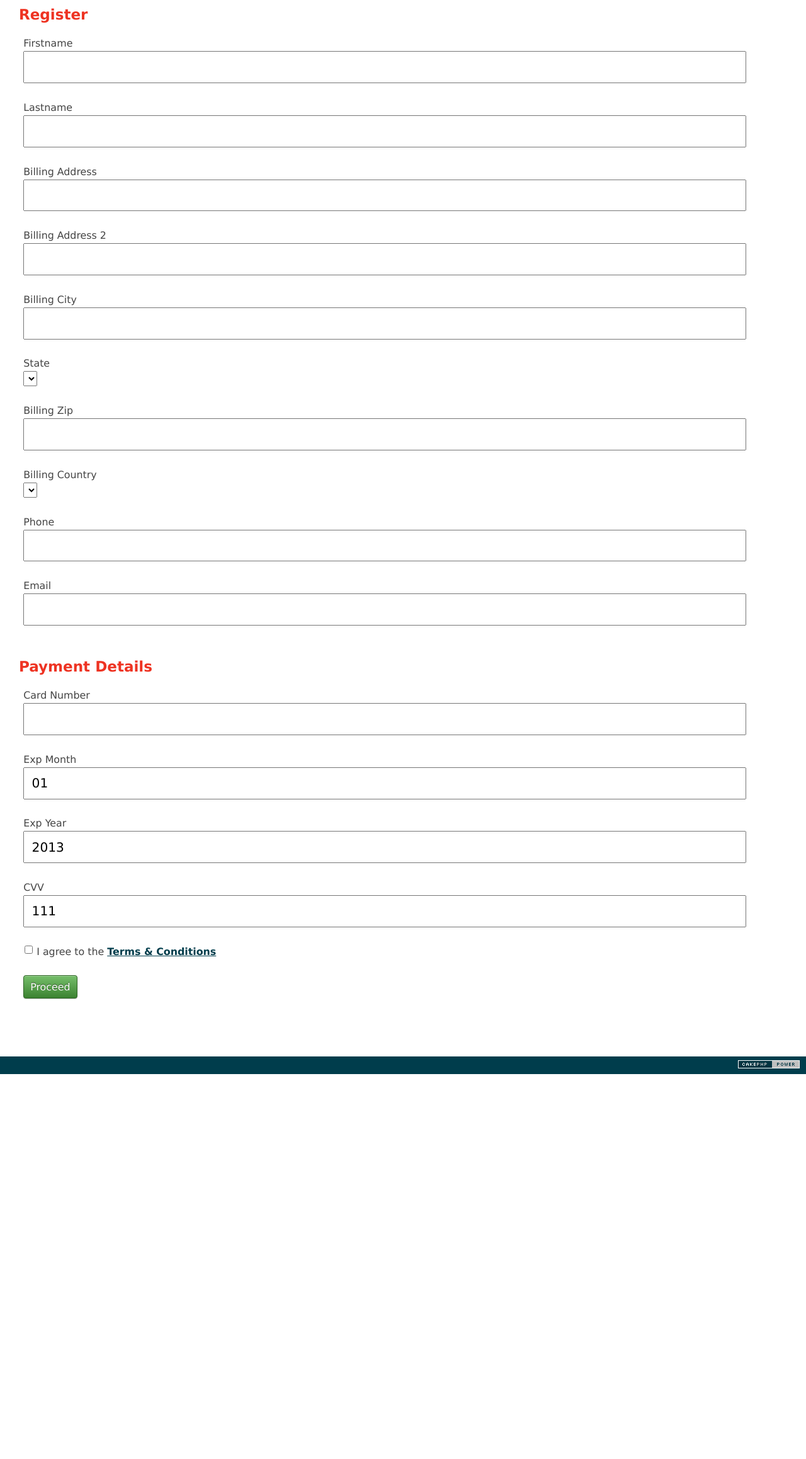
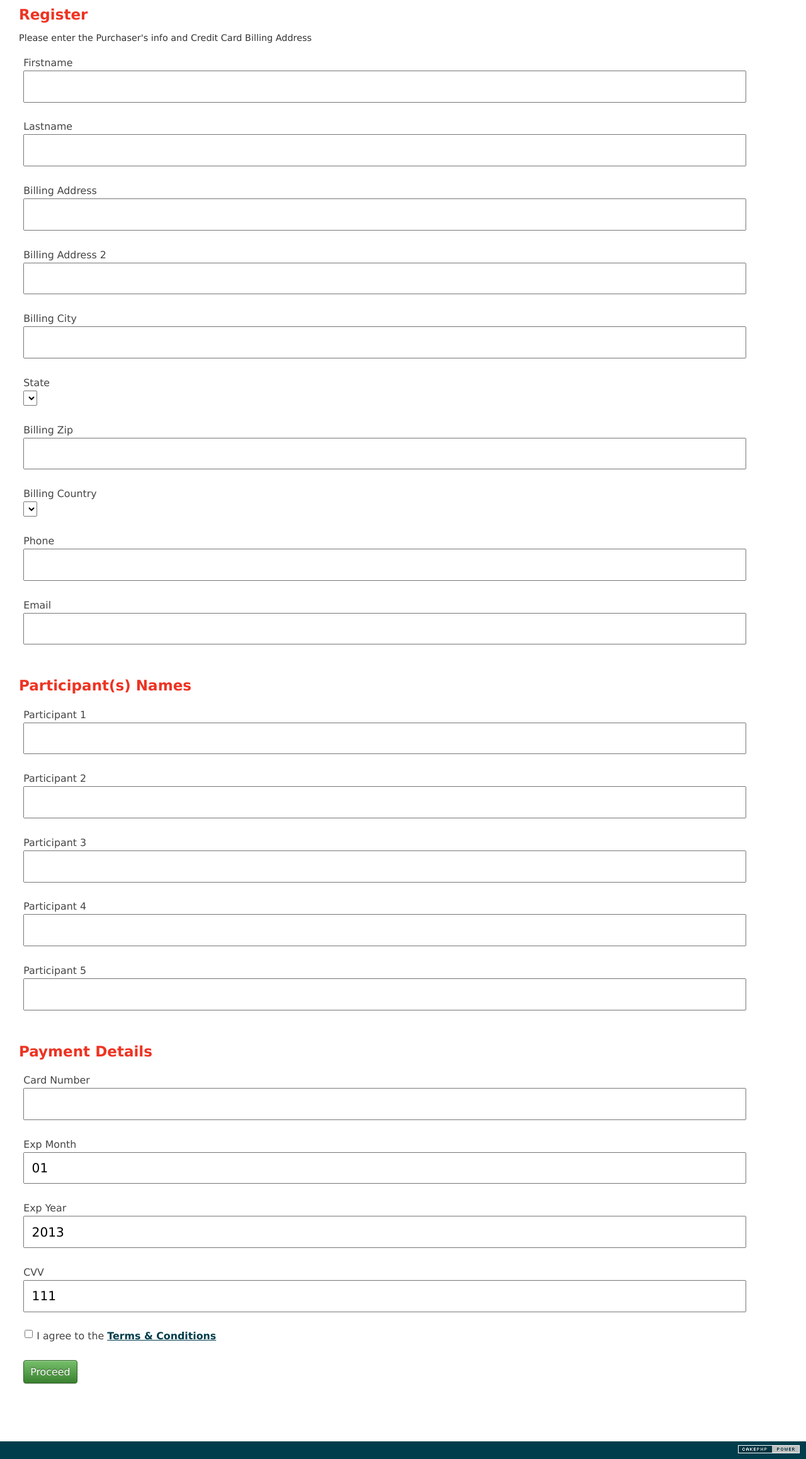
Before and after one commit to ehask71/LeagueLaunchParentSite, a CakePHP app: the page made by app/View/Themed/Evtbaseball1/Elements/payment_form.ctp in a window 1280 px wide. Shown: the part 47-2363 px from the top of the page at 63% size. Before the commit the page ends 1752 px from the top, so only its background shows below. Run offline with PHP 8.4 and a stand-in for CakePHP, Linux system fonts and the light colour scheme; the template is opened without the code that fills it, so the values that code supplies are empty; form fields are guessed from the names that the template uses; some libraries are stand-ins or nearby versions.

Commit message:
Fix declarations

```diff
--- a/app/View/Themed/Evtbaseball1/Elements/payment_form.ctp
+++ b/app/View/Themed/Evtbaseball1/Elements/payment_form.ctp
@@ -14,6 +14,7 @@
 	?>
 	<fieldset>
 	    <legend>Register</legend>
+            <p>Please enter the Purchaser's info and Credit Card Billing Address</p>
 	    <?php
 	    echo $this->Form->input('firstname', array('label' => array('text' => 'Firstname', 'class' => 'control-label')));
 	    echo $this->Form->input('lastname', array('label' => array('text' => 'Lastname', 'class' => 'control-label')));
@@ -45,6 +46,12 @@
 		?>
     	</fieldset>
 	<?php endif; ?>
+        <fieldset>
+            <legend>Participant(s) Names</legend>
+            <?php for($i=1;$i<6;$i++){
+               echo $this->Form->input('participant.'.$i, array('label' => array('text' => 'Participant '.$i, 'class' => 'control-label')));
+            }?>
+        </fieldset>
 	<fieldset>
 	    <legend>Payment Details</legend>
 	    <?php
```
